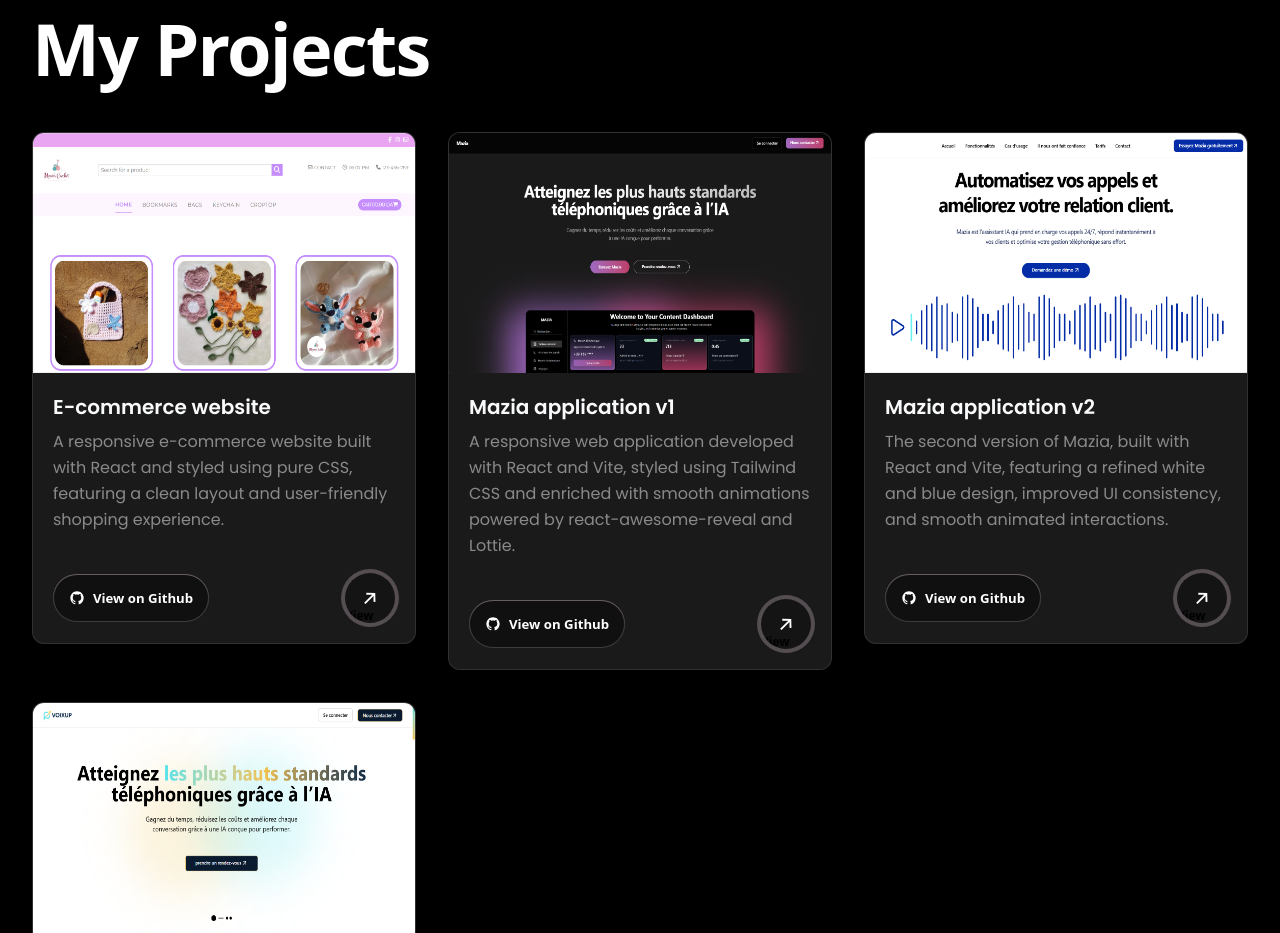
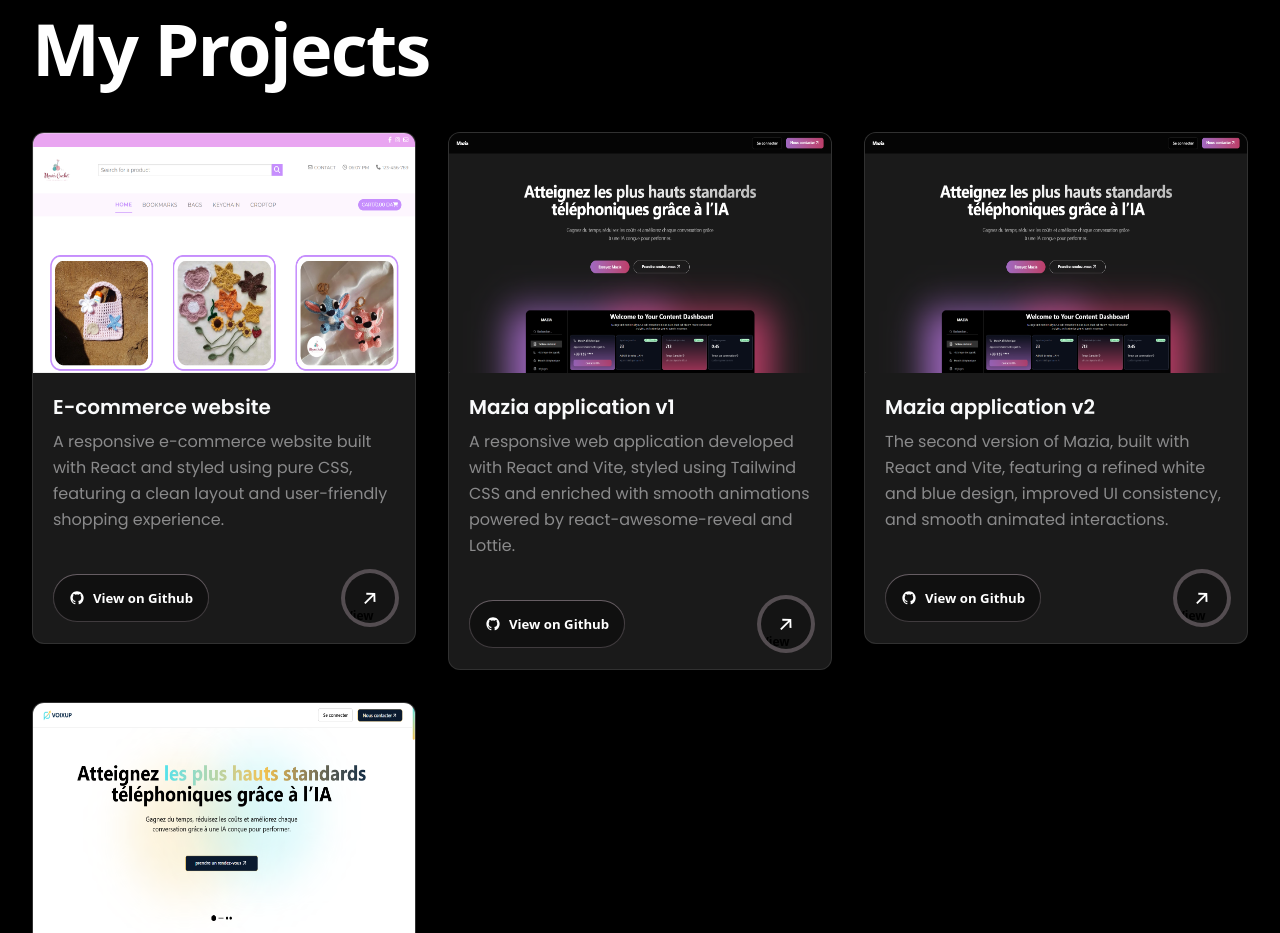
Before and after one commit to Itsnotxarwa/my-portfolio, a React (Vite) app: page / in a window 1280 px wide. Shown: the part 2980-3913 px from the top of the page. Built offline with nearby package versions, Linux system fonts and the light colour scheme.

Commit message:
update projects.js

```diff
--- a/src/data/projects.js
+++ b/src/data/projects.js
@@ -19,11 +19,11 @@
         liveUrl:"https://maziaapp.vercel.app/"
     },
     {
-        image: Mazia2,
+        image: Mazia,
         title: "Mazia application v2",
         description:"The second version of Mazia, built with React and Vite, featuring a refined white and blue design, improved UI consistency, and smooth animated interactions.",
         githubUrl:"https://github.com/Itsnotxarwa/mazia-v2.git",
-        liveUrl:"https://mazia-version2.vercel.app/"
+        liveUrl:"https://www.mazia.ai/"
     },
     {
         image: Voixup,
```
